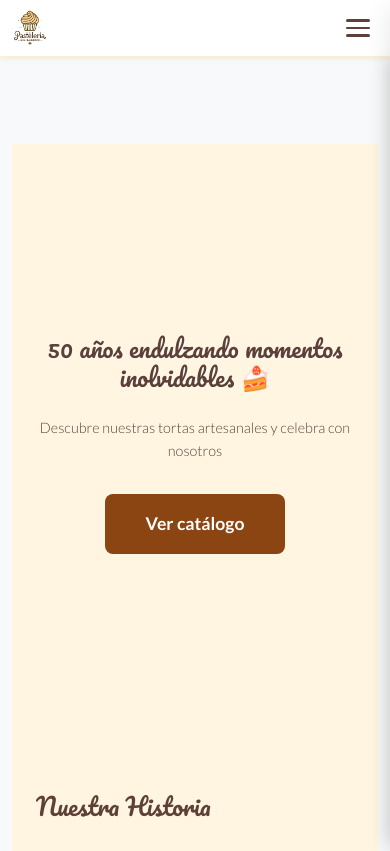
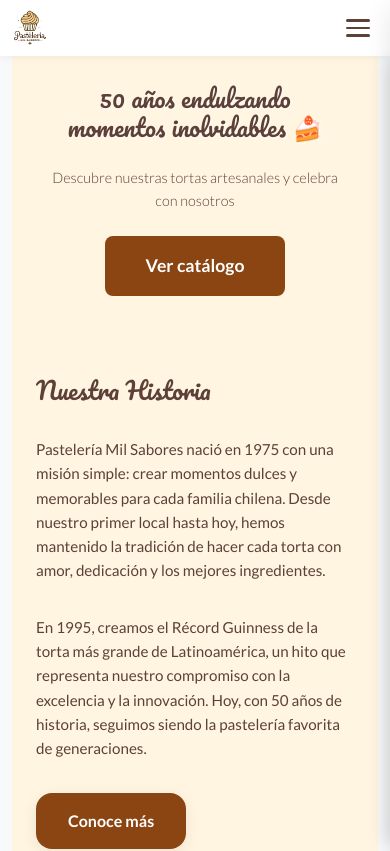
Before and after one commit to guala19/pasteleria-react, a React (Vite) app: page / in a window 390 px wide. Shown: the top 851 px of the page. Built offline with nearby package versions, Linux system fonts and the light colour scheme.

Commit message:
Ajuste de padding en hero section y catálogo para alineación correcta con navbar fixed

```diff
--- a/src/App.css
+++ b/src/App.css
@@ -3,13 +3,19 @@
   margin: 0;
   padding: 0;
   background-color: #FFF5E1;
+  min-height: 100vh;
+}
+
+html, body {
+  background-color: #FFF5E1;
+  margin: 0;
+  padding: 0;
 }
 
 .app-root {
   display: flex;
   flex-direction: column;
   min-height: 100vh;
-  padding-top: 80px;
   background-color: #FFF5E1;
 }
 
@@ -17,12 +23,6 @@
   flex: 1;
 }
 
-@media (max-width: 768px) {
-  .app-root {
-    padding-top: 60px;
-  }
-}
-
 .read-the-docs {
   color: var(--color-texto-secundario);
 }
--- a/src/styles/catalog-simple.css
+++ b/src/styles/catalog-simple.css
@@ -93,7 +93,7 @@
 
 .catalog-main {
   flex: 1;
-  padding: var(--spacing-lg) 0;
+  padding: 80px var(--spacing-lg) var(--spacing-lg);
 }
 
 /* ============================================
@@ -869,7 +869,7 @@
   }
 
   .catalog-main {
-    padding: var(--spacing-xl) 0;
+    padding: 60px var(--spacing-md) var(--spacing-xl);
   }
 
   .catalog-page-title {
@@ -930,7 +930,7 @@
   }
 
   .catalog-main {
-    padding: var(--spacing-lg) 0;
+    padding: 60px var(--spacing-sm) var(--spacing-lg);
   }
 
   .catalog-header-section {
--- a/src/styles/home-new.css
+++ b/src/styles/home-new.css
@@ -60,12 +60,12 @@ html,
 body {
   font-family: var(--font-body);
   color: var(--color-brown-dark);
-  background-color: #FFF5E1;
   scroll-behavior: smooth;
 }
 
 .home-complete {
   overflow-x: hidden;
+  background-color: #FFF5E1;
 }
 
 /* ============================================================
@@ -74,16 +74,14 @@ body {
 
 .hero-section {
   position: relative;
-  height: 100vh;
-  max-height: 800px;
+  min-height: 500px;
   display: flex;
   align-items: center;
   justify-content: center;
   text-align: center;
-  background: #FFF5E1;
   overflow: hidden;
-  margin-top: 80px;
-  padding: var(--spacing-lg);
+  margin-top: 0;
+  padding: 80px var(--spacing-lg) var(--spacing-xxl);
 }
 
 .hero-section::before {
@@ -106,8 +104,8 @@ body {
   left: 0;
   right: 0;
   bottom: 0;
-  background-color: rgba(255, 245, 225, 0.8);
   z-index: 2;
+  opacity: 0;
 }
 
 .hero-content {
@@ -115,13 +113,15 @@ body {
   z-index: 3;
   max-width: 800px;
   animation: fadeInUp 0.8s ease-out;
+  padding: 0 var(--spacing-md);
 }
 
 .hero-title {
   font-family: var(--font-display);
   font-size: var(--font-size-title);
   color: var(--color-brown-dark);
-  margin-bottom: var(--spacing-md);
+  margin-bottom: var(--spacing-sm);
+  margin-top: 0;
   font-weight: 400;
   line-height: 1.2;
   text-shadow: 1px 1px 3px rgba(255, 255, 255, 0.8);
@@ -131,7 +131,7 @@ body {
   font-family: var(--font-body);
   font-size: var(--font-size-subtitle);
   color: var(--color-brown-dark);
-  margin-bottom: var(--spacing-lg);
+  margin-bottom: var(--spacing-md);
   font-weight: 300;
   line-height: var(--line-height-body);
 }
@@ -217,7 +217,6 @@ body {
    ============================================================ */
 
 .history-section {
-  background-color: #FFF5E1;
   padding: var(--spacing-xxl) var(--spacing-lg);
 }
 
@@ -318,7 +317,6 @@ body {
    ============================================================ */
 
 .featured-section {
-  background-color: var(--color-cream);
   padding: var(--spacing-xxl) var(--spacing-lg);
 }
 
@@ -473,7 +471,6 @@ body {
    ============================================================ */
 
 .promotions-section {
-  background: linear-gradient(135deg, #ffe3e3 0%, #fff0f0 100%);
   padding: var(--spacing-xxl) var(--spacing-lg);
 }
 
@@ -557,7 +554,6 @@ body {
    ============================================================ */
 
 .community-section {
-  background-color: var(--color-cream);
   padding: var(--spacing-xxl) var(--spacing-lg);
 }
 
@@ -852,9 +848,9 @@ body {
 
   .hero-section {
     height: auto;
-    min-height: 600px;
-    margin-top: 60px;
-    padding: var(--spacing-md);
+    min-height: 400px;
+    margin-top: 0;
+    padding: 60px var(--spacing-md) var(--spacing-lg);
   }
 
   .hero-title {
@@ -956,6 +952,11 @@ body {
 
 /* Extra small (up to 480px) */
 @media (max-width: 480px) {
+  .hero-section {
+    min-height: 300px;
+    padding: 60px var(--spacing-sm) var(--spacing-lg);
+  }
+
   .hero-title {
     font-size: 1.5rem;
   }
```
